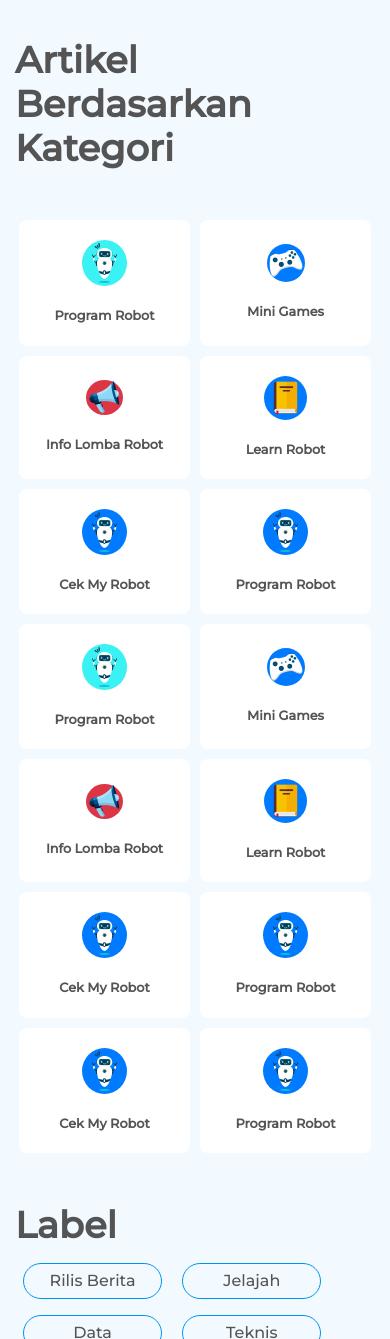
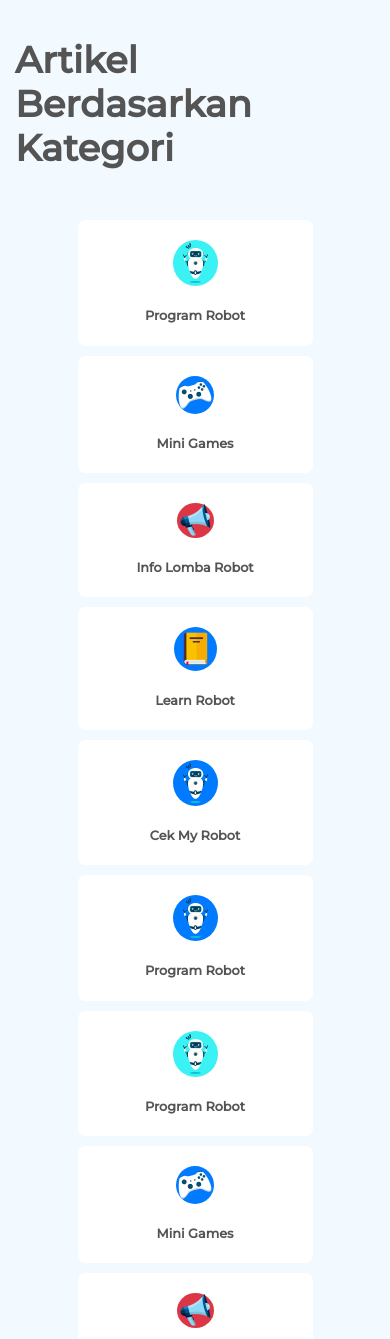
Before and after one commit to ferdianzh/twinsrobo, a CodeIgniter 4 app: template app/Views/user/blog.php in a window 390 px wide. Shown: the part 5161-6500 px from the top of the page. Run offline with PHP 8.4 and a stand-in for CodeIgniter, Linux system fonts and the light colour scheme; the template is opened without the code that fills it, so the values that code supplies are empty; some libraries are stand-ins or nearby versions.

Commit message:
second commit

```diff
--- a/app/Views/user/blog.php
+++ b/app/Views/user/blog.php
@@ -297,92 +297,120 @@
     <div class="container">
       <h1>Artikel Berdasarkan Kategori</h1>
       <div class="kategori">
+        <a href="">
           <div class="pilihanKategori">
             <div class="gambarKategori">
               <img src="/img/kategori1.png" alt="">
             </div>
             <p>Program Robot</p>
           </div>
+        </a>
+        <a href="">
           <div class="pilihanKategori">
             <div class="gambarKategori bg-primary">
               <img src="/img/kategori2.png" alt="">
             </div>
             <p>Mini Games</p>
           </div>
+        </a>
+        <a href="">
           <div class="pilihanKategori">
             <div class="gambarKategori bg-danger">
               <img src="/img/kategori3.png" alt="">
             </div>
             <p>Info Lomba Robot</p>
           </div>
+        </a>
+        <a href="">
           <div class="pilihanKategori">
             <div class="gambarKategori bg-primary">
               <img src="/img/kategori4.png" alt="">
             </div>
             <p>Learn Robot</p>
           </div>
+        </a>
+        <a href="">
           <div class="pilihanKategori">
             <div class="gambarKategori bg-primary">
               <img src="/img/kategori1.png" alt="">
             </div>
             <p>Cek My Robot</p>
           </div>
+        </a>
+        <a href="">
           <div class="pilihanKategori">
             <div class="gambarKategori bg-primary">
               <img src="/img/kategori1.png" alt="">
             </div>
             <p>Program Robot</p>
           </div>
+        </a>
 
+        <a href="">
           <div class="pilihanKategori">
             <div class="gambarKategori">
               <img src="/img/kategori1.png" alt="">
             </div>
             <p>Program Robot</p>
           </div>
+        </a>
+        <a href="">
           <div class="pilihanKategori">
             <div class="gambarKategori bg-primary">
               <img src="/img/kategori2.png" alt="">
             </div>
             <p>Mini Games</p>
           </div>
+        </a>
+        <a href="">
           <div class="pilihanKategori">
             <div class="gambarKategori bg-danger">
               <img src="/img/kategori3.png" alt="">
             </div>
             <p>Info Lomba Robot</p>
           </div>
+        </a>
+        <a href="">
           <div class="pilihanKategori">
             <div class="gambarKategori bg-primary">
               <img src="/img/kategori4.png" alt="">
             </div>
             <p>Learn Robot</p>
           </div>
+        </a>
+        <a href="">
           <div class="pilihanKategori">
             <div class="gambarKategori bg-primary">
               <img src="/img/kategori1.png" alt="">
             </div>
             <p>Cek My Robot</p>
           </div>
+        </a>
+        <a href="">
           <div class="pilihanKategori">
             <div class="gambarKategori bg-primary">
               <img src="/img/kategori1.png" alt="">
             </div>
             <p>Program Robot</p>
           </div>
+        </a>
 
+        <a href="">
           <div class="pilihanKategori">
             <div class="gambarKategori bg-primary">
               <img src="/img/kategori1.png" alt="">
             </div>
             <p>Cek My Robot</p>
           </div>
+        </a>
+        <a href="">
           <div class="pilihanKategori">
             <div class="gambarKategori bg-primary">
               <img src="/img/kategori1.png" alt="">
             </div>
             <p>Program Robot</p>
           </div>
+        </a>
       </div>
       <!-- Akhir Kategori -->
     </div>
--- a/public/css/responsive.css
+++ b/public/css/responsive.css
@@ -2,6 +2,16 @@
 }
 
 @media only screen and (max-width: 768px) {
+  /* Awal CSS BLOG */
+  #kategoriArtikel .kategori {
+    justify-content: center;
+    flex-wrap: wrap;
+  }
+  #kategoriArtikel .pilihanKategori {
+    width: 167px;
+  }
+
+  /* Akhir CSS BLOG */
 }
 
 @media only screen and (max-width: 540px) {
@@ -12,9 +22,13 @@
   #pencarian .form-inline input {
     margin-right: 10px;
   }
+
   #kategoriArtikel .kategori {
     justify-content: center;
     flex-wrap: wrap;
+  }
+  #kategoriArtikel .pilihanKategori {
+    width: 235px;
   }
 
   #footer .ft-menu {
--- a/public/css/style.css
+++ b/public/css/style.css
@@ -148,6 +148,13 @@ body {
   gap: 10px;
   align-content: center;
 }
+#kategoriArtikel .kategori a {
+  text-decoration: none;
+  color: #545454;
+}
+#kategoriArtikel .kategori a:hover .pilihanKategori {
+  background-color: rgba(188, 229, 255, 0.9);
+}
 #kategoriArtikel h1,
 #labelBlog h1 {
   font-size: 2.3em;
```
Lines whose indentation alone changed are shown as unchanged.
